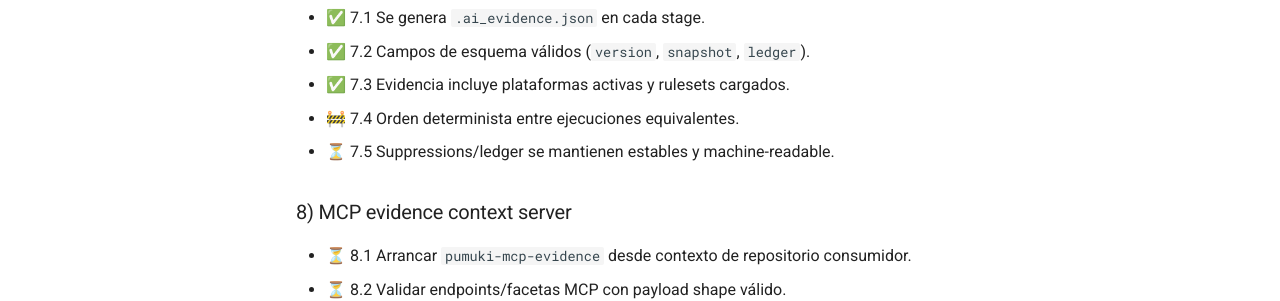
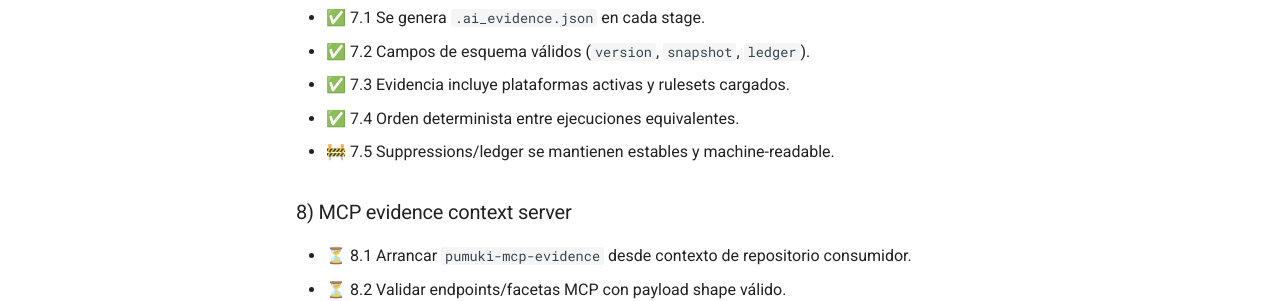
Before and after one commit to SwiftEnProfundidad/ast-intelligence-hooks, an MkDocs documentation site: the page built from docs/PUMUKI_FULL_VALIDATION_CHECKLIST.md, in a window 1280 px wide and 900 px high, scrolled down 2978 px. Shown: the part 151-452 px from the top of the window. Built offline with MkDocs 1.6.1 and Material for MkDocs 9.7.7, drawn with Linux system fonts in a browser that asks for light colours; comment, search, counter and statistics services are not loaded.

Commit message:
docs: close 7.4 deterministic order and start 7.5

```diff
--- a/docs/PUMUKI_FULL_VALIDATION_CHECKLIST.md
+++ b/docs/PUMUKI_FULL_VALIDATION_CHECKLIST.md
@@ -97,8 +97,8 @@ Checklist maestro para validar el ciclo completo de Pumuki de forma secuencial a
 - ✅ 7.1 Se genera `.ai_evidence.json` en cada stage.
 - ✅ 7.2 Campos de esquema válidos (`version`, `snapshot`, `ledger`).
 - ✅ 7.3 Evidencia incluye plataformas activas y rulesets cargados.
-- 🚧 7.4 Orden determinista entre ejecuciones equivalentes.
-- ⏳ 7.5 Suppressions/ledger se mantienen estables y machine-readable.
+- ✅ 7.4 Orden determinista entre ejecuciones equivalentes.
+- 🚧 7.5 Suppressions/ledger se mantienen estables y machine-readable.
 
 ### 8) MCP evidence context server
 
```
Also changed, not shown: docs/REFRACTOR_PROGRESS.md (+2 -1 lines).
